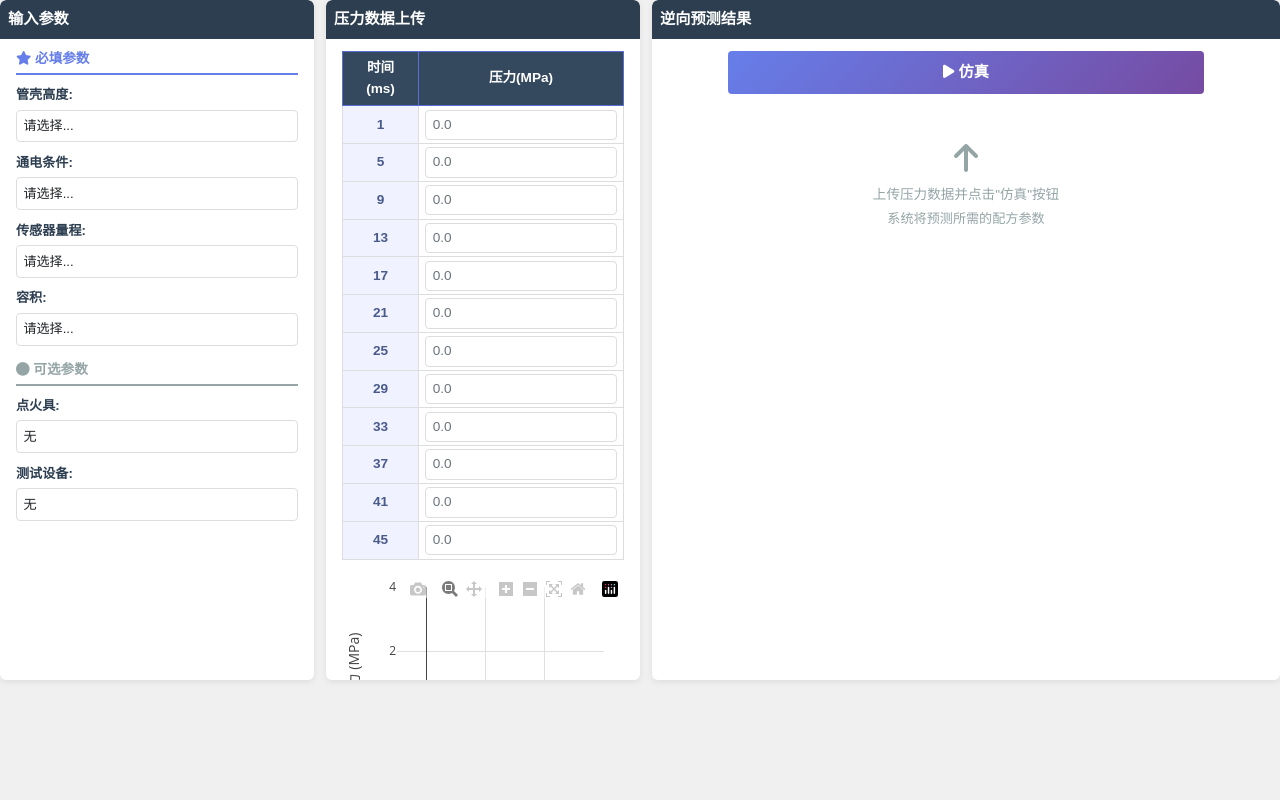
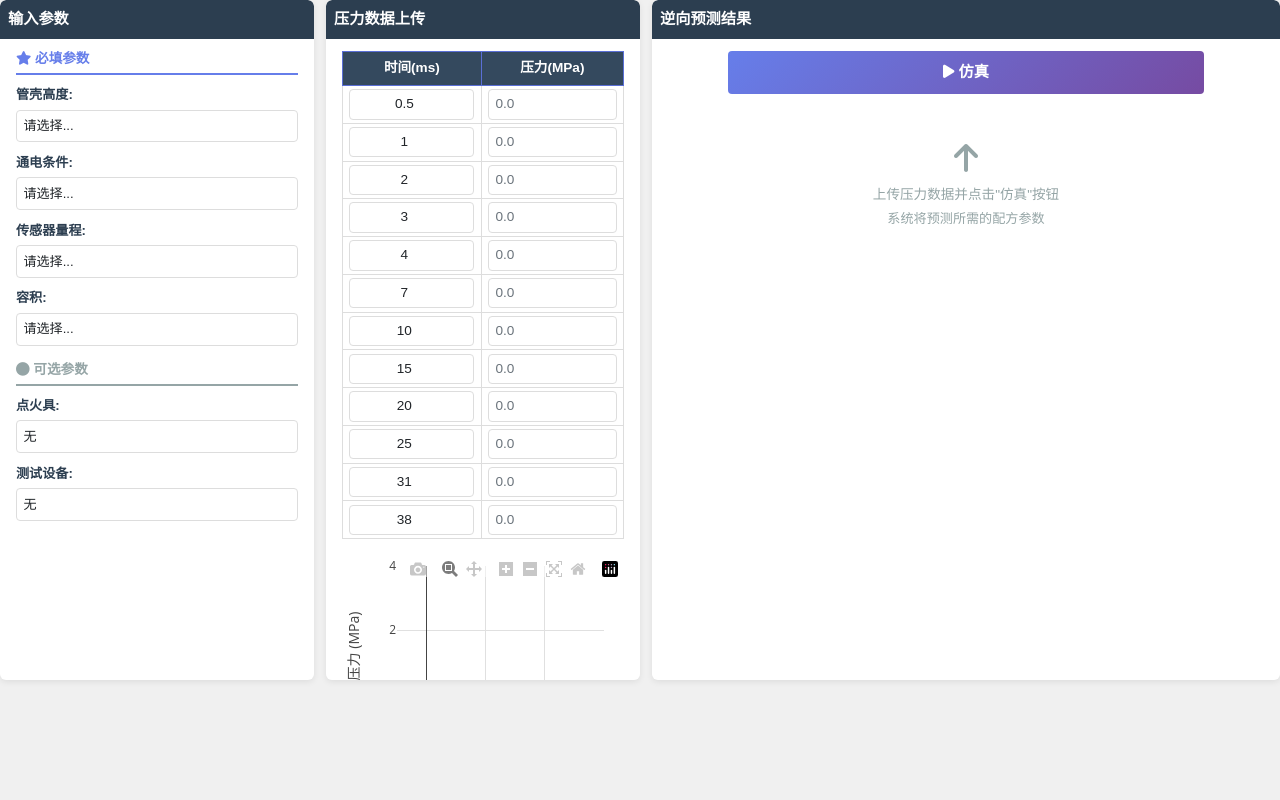
Before and after one commit to Saulliu00/MGG_SYS, a Flask app: template app/templates/simulation/reverse.html in a window 1280 px wide. Run offline with Flask 3, Linux system fonts and the light colour scheme; the template is opened without the code that fills it, so the values that code supplies are empty; parts of the project's set-up code (start-up, migrations or seed data) failed here and were passed over; some libraries are stand-ins or nearby versions.

Commit message:
fix: stop auto-run on 正向 page load; make 逆向 time column editable
正向 (simulation.js):
- Remove firstTab.click() from the load handler — it was firing the
  仿真 button's onclick (which includes runSimulation()) every time the
  page was opened. The first tab is already marked active in HTML so
  the click was unnecessary.

逆向 (reverse.html):
- Make time column editable inputs (was read-only text cells)
- Update default time values to 0.5,1,2,3,4,7,10,15,20,25,31,38 ms
- Update getTableData() to read from .time-input instead of data-time
- Attach live-update listener to both .time-input and .pressure-input

Co-Authored-By: Claude Sonnet 4.6 <noreply@anthropic.com>

```diff
--- a/app/templates/simulation/reverse.html
+++ b/app/templates/simulation/reverse.html
@@ -85,7 +85,7 @@
             <div class="panel-title">压力数据上传</div>
 
             <!-- Input table -->
-            <table style="width: 100%; border-collapse: collapse; font-size: 0.85rem;">
+            <table id="pressureTable" style="width: 100%; border-collapse: collapse; font-size: 0.85rem;">
                 <thead>
                     <tr style="background: #667eea; color: white;">
                         <th style="padding: 0.4rem 0.6rem; border: 1px solid #5a6fd6; text-align: center;">时间(ms)</th>
@@ -93,12 +93,15 @@
                     </tr>
                 </thead>
                 <tbody>
-                    {% for t in [1, 5, 9, 13, 17, 21, 25, 29, 33, 37, 41, 45] %}
+                    {% for t in [0.5, 1, 2, 3, 4, 7, 10, 15, 20, 25, 31, 38] %}
                     <tr>
-                        <td style="padding: 0.3rem 0.6rem; border: 1px solid #ddd; text-align: center; background: #f0f3ff; font-weight: bold; color: #4a5a8a;">{{ t }}</td>
+                        <td style="padding: 0.2rem 0.4rem; border: 1px solid #ddd;">
+                            <input type="number" step="any" class="time-input form-control"
+                                   value="{{ t }}"
+                                   style="padding: 0.25rem 0.4rem; font-size: 0.85rem; text-align: center;">
+                        </td>
                         <td style="padding: 0.2rem 0.4rem; border: 1px solid #ddd;">
                             <input type="number" step="any" class="pressure-input form-control"
-                                   data-time="{{ t }}"
                                    style="padding: 0.25rem 0.4rem; font-size: 0.85rem;"
                                    placeholder="0.0">
                         </td>
@@ -175,10 +178,11 @@
     function getTableData() {
         const times = [];
         const pressures = [];
-        document.querySelectorAll('.pressure-input').forEach(input => {
-            const p = parseFloat(input.value);
-            if (!isNaN(p)) {
-                times.push(parseFloat(input.dataset.time));
+        document.querySelectorAll('#pressureTable tbody tr').forEach(row => {
+            const t = parseFloat(row.querySelector('.time-input').value);
+            const p = parseFloat(row.querySelector('.pressure-input').value);
+            if (!isNaN(t) && !isNaN(p)) {
+                times.push(t);
                 pressures.push(p);
             }
         });
@@ -209,8 +213,8 @@
         }], layout, { responsive: true });
     }
 
-    // Attach live-update listener to every pressure input
-    document.querySelectorAll('.pressure-input').forEach(input => {
+    // Attach live-update listener to every time and pressure input
+    document.querySelectorAll('.time-input, .pressure-input').forEach(input => {
         input.addEventListener('input', updateReversePlot);
     });
 
```
Also changed, not shown: app/static/js/simulation.js (+0 -7 lines).
